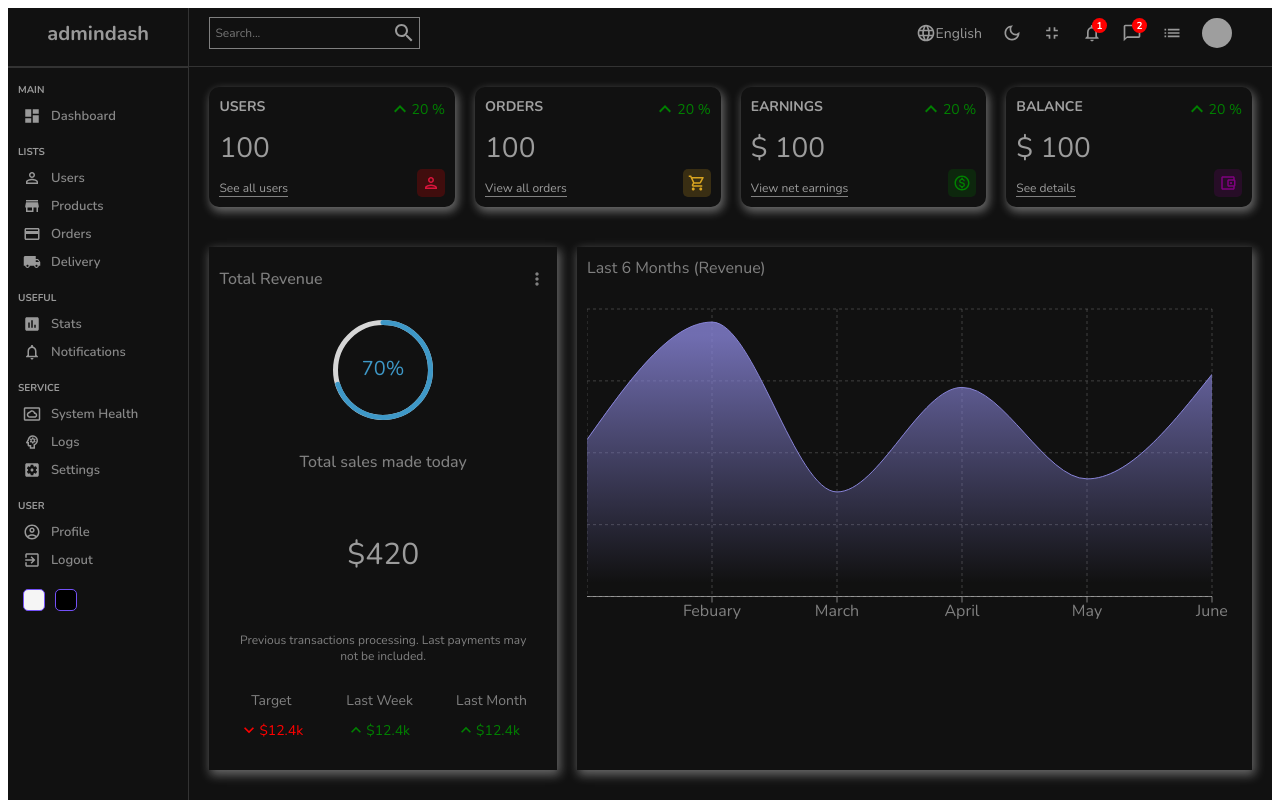
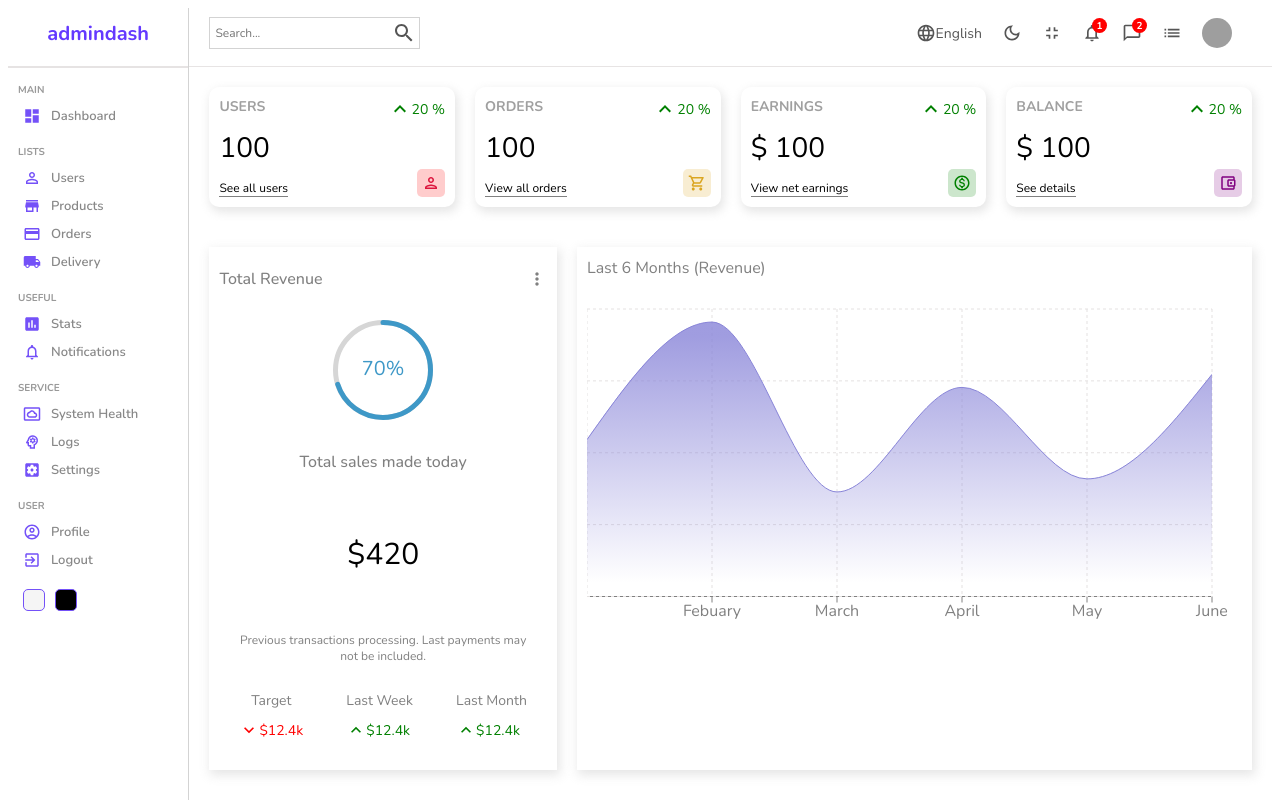
Before and after one commit to michaelreyes10/Admin-Dashboard, a React (Create React App) app: page / in a window 1280 px wide. Shown: the top 800 px of the page. Built offline with nearby package versions, Linux system fonts and the light colour scheme; grey boxes are pictures that could not be loaded.

Commit message:
added darkmode functionality

```diff
--- a/src/App.js
+++ b/src/App.js
@@ -6,9 +6,13 @@
 import Single from "./pages/single/Single";
 import { productInputs, userInputs } from "./formSource";
 import "./style/dark.scss"
+import { useContext } from "react";
+import { DarkModeContext } from "./context/darkModeContext";
 function App() {
+
+  const {darkMode} = useContext(DarkModeContext)
   return (
-    <div className="app dark">
+    <div className={darkMode ? "app dark" : "app"}>
        <BrowserRouter>
         <Routes>
           <Route path="/">
--- a/src/components/navbar/Navbar.jsx
+++ b/src/components/navbar/Navbar.jsx
@@ -1,4 +1,4 @@
-import './navbar.scss'
+import "./navbar.scss";
 import SearchOutlinedIcon from "@mui/icons-material/SearchOutlined";
 import LanguageOutlinedIcon from "@mui/icons-material/LanguageOutlined";
 import DarkModeOutlinedIcon from "@mui/icons-material/DarkModeOutlined";
@@ -6,55 +6,55 @@
 import NotificationsNoneOutlinedIcon from "@mui/icons-material/NotificationsNoneOutlined";
 import ChatBubbleOutlineOutlinedIcon from "@mui/icons-material/ChatBubbleOutlineOutlined";
 import ListOutlinedIcon from "@mui/icons-material/ListOutlined";
+import { DarkModeContext } from "../../context/darkModeContext";
+import { useContext } from "react";
 
-export const Navbar = () => {
+const Navbar = () => {
+  const { dispatch } = useContext(DarkModeContext);
+
   return (
-    <div className='navbar'>
-      <div className='wrapper'>
+    <div className="navbar">
+      <div className="wrapper">
         <div className="search">
-          <input type="text" placeholder='Search...'/>
-          <SearchOutlinedIcon/>
+          <input type="text" placeholder="Search..." />
+          <SearchOutlinedIcon />
         </div>
-        <div className='items'>
-          <div className='item'>
-            <LanguageOutlinedIcon className='icon'/>
-          English
+        <div className="items">
+          <div className="item">
+            <LanguageOutlinedIcon className="icon" />
+            English
           </div>
-          <div className='item'>
-            <DarkModeOutlinedIcon className='icon'/>
-
+          <div className="item">
+            <DarkModeOutlinedIcon
+              className="icon"
+              onClick={() => dispatch({ type: "TOGGLE" })}
+            />
           </div>
-          <div className='item'>
-            <FullscreenExitOutlinedIcon className='icon'/>
-
+          <div className="item">
+            <FullscreenExitOutlinedIcon className="icon" />
           </div>
-          <div className='item'>
-            <NotificationsNoneOutlinedIcon className='icon'/>
-          <div className="counter">1</div>
+          <div className="item">
+            <NotificationsNoneOutlinedIcon className="icon" />
+            <div className="counter">1</div>
           </div>
-          <div className='item'>
-            <ChatBubbleOutlineOutlinedIcon className='icon'/>
+          <div className="item">
+            <ChatBubbleOutlineOutlinedIcon className="icon" />
             <div className="counter">2</div>
-
           </div>
-          <div className='item'>
-            <ListOutlinedIcon className='icon'/>
-
+          <div className="item">
+            <ListOutlinedIcon className="icon" />
           </div>
-          <div className='item'>
-          <img
+          <div className="item">
+            <img
               src="https://images.pexels.com/photos/941693/pexels-photo-941693.jpeg?auto=compress&cs=tinysrgb&dpr=2&w=500"
               alt=""
               className="avatar"
             />
-
           </div>
         </div>
-
       </div>
     </div>
+  );
+};
 
-  )
-}
-
-export default Navbar
+export default Navbar;
--- a/src/components/sidebar/Sidebar.jsx
+++ b/src/components/sidebar/Sidebar.jsx
@@ -11,8 +11,11 @@
 import SettingsSystemDaydreamOutlinedIcon from "@mui/icons-material/SettingsSystemDaydreamOutlined";
 import PsychologyOutlinedIcon from "@mui/icons-material/PsychologyOutlined";
 import AccountCircleOutlinedIcon from "@mui/icons-material/AccountCircleOutlined";
+import { DarkModeContext } from "../../context/darkModeContext";
 import { Link } from 'react-router-dom';
+import { useContext } from 'react';
 export const Sidebar = () => {
+  const {dispatch} = useContext(DarkModeContext)
   return (
     <div className='sidebar'>
         <div className='top'>
@@ -83,8 +86,10 @@
         </ul>
       </div>
         <div className='bottom'>
-        <div className='colorOption'></div>
-        <div className='colorOption'></div>
+        <div className='colorOption'
+        onClick={()=> dispatch({type:'LIGHT'})}></div>
+        <div className='colorOption'
+        onClick={()=> dispatch({type:'DARK'})}></div>
         </div>
 
     </div>
--- /dev/null
+++ b/src/context/darkModeContext.jsx
@@ -0,0 +1,18 @@
+import { Children, createContext, useReducer } from "react"
+import DarkModeReducer from "./darkmodeReducer"
+
+const INITIAL_STATE = {
+    darkMode: false
+}
+
+export const DarkModeContext = createContext(INITIAL_STATE)
+
+export const DarkModeContextProvider = ({children}) => {
+    const [state, dispatch] = useReducer(DarkModeReducer, INITIAL_STATE);
+
+    return (
+        <DarkModeContext.Provider value={{ darkMode: state.darkMode, dispatch }}>
+          {children}
+        </DarkModeContext.Provider>
+    );
+}
--- /dev/null
+++ b/src/context/darkmodeReducer.js
@@ -0,0 +1,23 @@
+const DarkModeReducer = (state, action) => {
+    switch (action.type) {
+      case "LIGHT": {
+        return {
+          darkMode: false,
+        };
+      }
+      case "DARK": {
+        return {
+          darkMode: true,
+        };
+      }
+      case "TOGGLE": {
+        return {
+          darkMode: !state.darkMode,
+        };
+      }
+      default:
+        return state;
+    }
+  };
+
+  export default DarkModeReducer;
--- a/src/index.js
+++ b/src/index.js
@@ -1,11 +1,13 @@
-import React from 'react';
-import ReactDOM from 'react-dom/client';
-import App from './App';
+import React from "react";
+import ReactDOM from "react-dom";
+import App from "./App";
+import { DarkModeContextProvider } from "./context/darkModeContext";
 
-
-const root = ReactDOM.createRoot(document.getElementById('root'));
-root.render(
+ReactDOM.render(
   <React.StrictMode>
-    <App />
-  </React.StrictMode>
+    <DarkModeContextProvider>
+      <App />
+    </DarkModeContextProvider>
+  </React.StrictMode>,
+  document.getElementById("root")
 );
```
